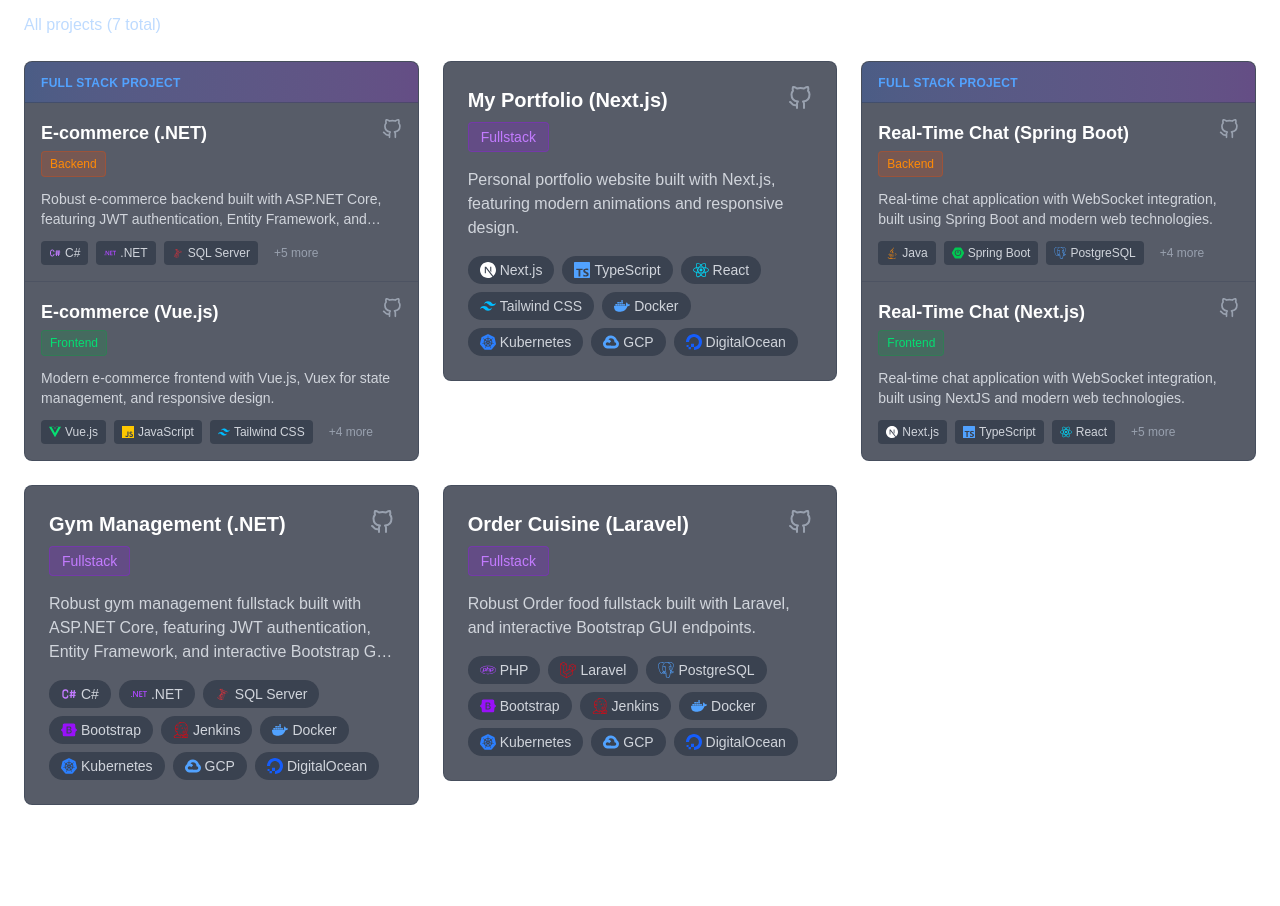
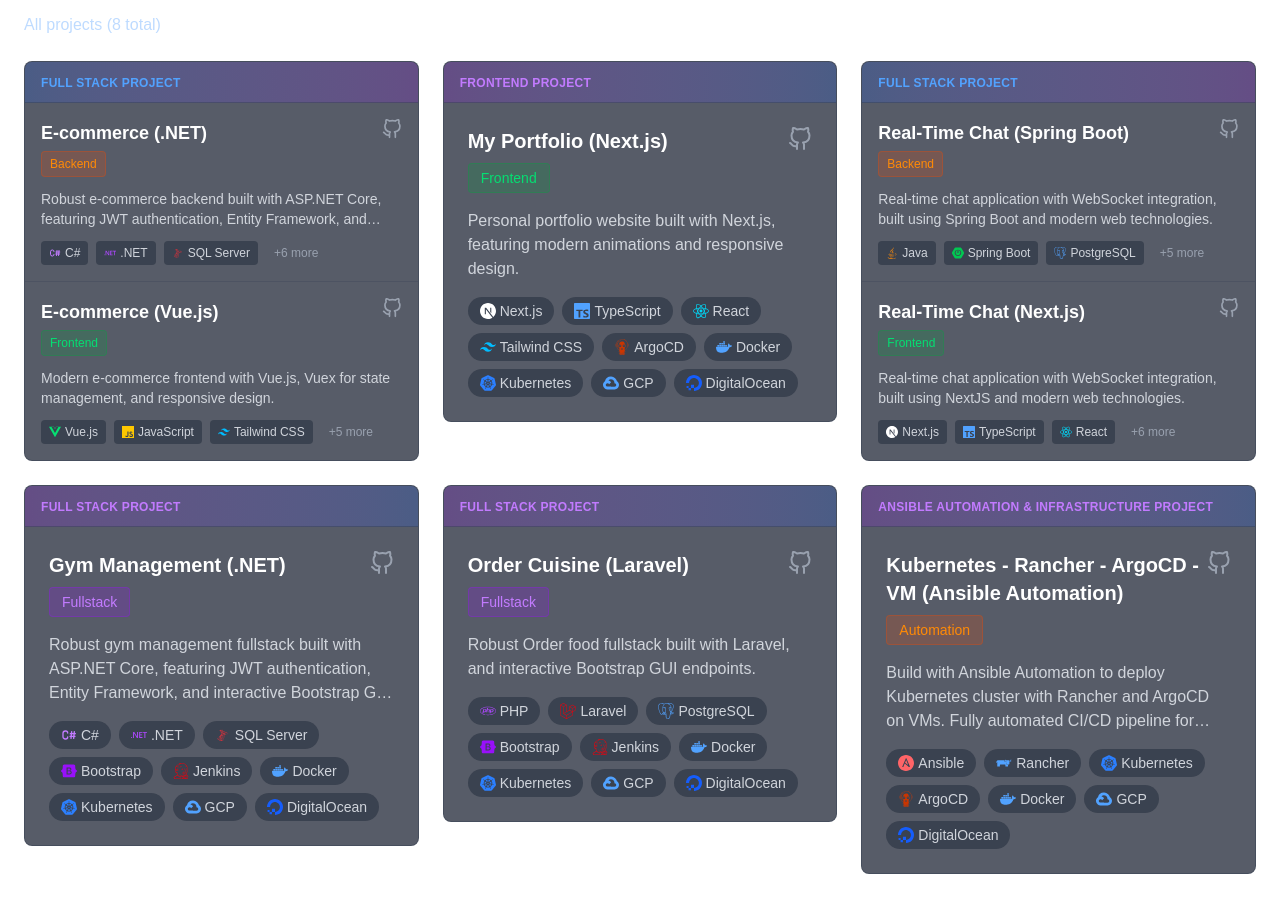
Before and after one commit to BunlongCHEA/NextJS_Portfolio, a Next.js app: page / in a window 1280 px wide. Shown: the part 1720-2626 px from the top of the page. Before the commit the page ends 2557 px from the top, so only its background shows below. Built offline with nearby package versions, Linux system fonts and the light colour scheme.

Commit message:
add icon - project - modify UI and link

```diff
--- a/src/components/GitHubProjects.tsx
+++ b/src/components/GitHubProjects.tsx
@@ -27,7 +27,10 @@
   SiKubernetes,
   SiJenkins,
   SiGooglecloud,
-  SiDigitalocean
+  SiDigitalocean,
+  SiAnsible,
+  SiRancher,
+  SiArgo
 } from 'react-icons/si';
 import {
   DiMsqlServer
@@ -52,11 +55,12 @@
   name: string;
   description: string;
   url: string;
-  liveUrl?: string;
+  liveUrl?: string | string[];
   technologies: string[];
   images: ProjectImage[];
-  type: 'frontend' | 'backend' | 'fullstack';
+  type: 'frontend' | 'backend' | 'fullstack' | 'automation';
   relatedProject?: string; // ID of related project (frontend/backend pair)
+  headerTitle?: string;
 }
 
 // Mapping technology names to their icons and colors
@@ -87,6 +91,9 @@
   'PostgreSQL': { icon: SiPostgresql, color: 'text-blue-400' },
   'SQL Server': { icon: DiMsqlServer, color: 'text-red-500' },
 
+  'Ansible': { icon: SiAnsible, color: 'text-red-400' },
+  'Rancher': { icon: SiRancher, color: 'text-blue-400' },
+  'ArgoCD': { icon: SiArgo, color: 'text-orange-700' },
   'Docker': { icon: SiDocker, color: 'text-blue-400' },
   'Kubernetes': { icon: SiKubernetes, color: 'text-blue-500' },
   'Jenkins': { icon: SiJenkins, color: 'text-red-600' },
@@ -124,7 +131,7 @@
     description: 'Robust e-commerce backend built with ASP.NET Core, featuring JWT authentication, Entity Framework, and comprehensive API endpoints.',
     url: 'https://github.com/BunlongCHEA/Ecommerce-DotNet',
     liveUrl: 'https://ecommerceapi.bunlong.site/swagger',
-    technologies: ['C#', '.NET', 'SQL Server', 'MongoDB', 'Docker', 'Kubernetes', 'GCP', 'DigitalOcean'],
+    technologies: ['C#', '.NET', 'SQL Server', 'MongoDB','ArgoCD', 'Docker', 'Kubernetes', 'GCP', 'DigitalOcean'],
     images: [
       { url: getGitHubImageUrl('Ecommerce-DotNet', 'images/argocd_1.png'), alt: 'ArgoCD-Login' },
       { url: getGitHubImageUrl('Ecommerce-DotNet', 'images/argocd_2.png'), alt: 'ArgoCD-Repo' },
@@ -149,7 +156,7 @@
     description: 'Modern e-commerce frontend with Vue.js, Vuex for state management, and responsive design.',
     url: 'https://github.com/BunlongCHEA/Ecommerce-Vue',
     liveUrl: 'https://ecommercevue.bunlong.site',
-    technologies: ['Vue.js', 'JavaScript', 'Tailwind CSS', 'Docker', 'Kubernetes', 'GCP', 'DigitalOcean'],
+    technologies: ['Vue.js', 'JavaScript', 'Tailwind CSS','ArgoCD', 'Docker', 'Kubernetes', 'GCP', 'DigitalOcean'],
     images: [
       { url: getGitHubImageUrl('Ecommerce-Vue', 'images/argocd_1.png'), alt: 'ArgoCD-Login' },
       { url: getGitHubImageUrl('Ecommerce-Vue', 'images/argocd_2.png'), alt: 'ArgoCD-Repo' },
@@ -185,7 +192,7 @@
     description: 'Personal portfolio website built with Next.js, featuring modern animations and responsive design.',
     url: 'https://github.com/BunlongCHEA/NextJS_Portfolio',
     liveUrl: 'https://myportfolio.bunlong.site',
-    technologies: ['Next.js', 'TypeScript', 'React', 'Tailwind CSS', 'Docker', 'Kubernetes', 'GCP', 'DigitalOcean'],
+    technologies: ['Next.js', 'TypeScript', 'React', 'Tailwind CSS','ArgoCD', 'Docker', 'Kubernetes', 'GCP', 'DigitalOcean'],
     images: [
       { url: getGitHubImageUrl('NextJS_Portfolio', 'images/argocd/argocd_1.png'), alt: 'ArgoCD-Project-Deployment' },
       { url: getGitHubImageUrl('NextJS_Portfolio', 'images/argocd/argocd_2.png'), alt: 'ArgoCD-Project-Details' },
@@ -194,7 +201,8 @@
       { url: getGitHubImageUrl('NextJS_Portfolio', 'images/argocd/k8s_2.png'), alt: 'K8S-Pod-1' },
       { url: getGitHubImageUrl('NextJS_Portfolio', 'images/argocd/portfolio_1.png'), alt: 'Web-My-Portfolio' },
     ],
-    type: 'fullstack'
+    type: 'frontend',
+    headerTitle: 'FrontEnd Project'
   },
   {
     id: 'springboot-chat',
@@ -202,7 +210,7 @@
     description: 'Real-time chat application with WebSocket integration, built using Spring Boot and modern web technologies.',
     url: 'https://github.com/BunlongCHEA/SpringBoot-RealTimeChat',
     liveUrl: 'https://chatspringboot.bunlong.site',
-    technologies: ['Java', 'Spring Boot', 'PostgreSQL', 'Docker', 'Kubernetes', 'GCP', 'DigitalOcean'],
+    technologies: ['Java', 'Spring Boot', 'PostgreSQL','ArgoCD', 'Docker', 'Kubernetes', 'GCP', 'DigitalOcean'],
     images: [
       { url: getGitHubImageUrl('SpringBoot-RealTimeChat', 'images/argocd_1.png'), alt: 'ArgoCD-Repo' },
       { url: getGitHubImageUrl('SpringBoot-RealTimeChat', 'images/argocd_2.png'), alt: 'ArgoCD-Project' },
@@ -224,7 +232,7 @@
     description: 'Real-time chat application with WebSocket integration, built using NextJS and modern web technologies.',
     url: 'https://github.com/BunlongCHEA/NextJS-RealTimeChat',
     liveUrl: 'https://chatnextjs.bunlong.site',
-    technologies: ['Next.js', 'TypeScript', 'React', 'Firebase', 'Docker', 'Kubernetes', 'GCP', 'DigitalOcean'],
+    technologies: ['Next.js', 'TypeScript', 'React', 'Firebase','ArgoCD', 'Docker', 'Kubernetes', 'GCP', 'DigitalOcean'],
     images: [
       { url: getGitHubImageUrl('NextJS-RealTimeChat', 'images/argocd_1.png'), alt: 'ArgoCD-Repo' },
       { url: getGitHubImageUrl('NextJS-RealTimeChat', 'images/argocd_2.png'), alt: 'ArgoCD-Project' },
@@ -258,6 +266,7 @@
       // { url: '/images/gym-dotnet-2.png', alt: 'Database Schema' },
     ],
     type: 'fullstack',
+    headerTitle: 'Full Stack Project'
   },
   {
     id: 'cuisine-laravel',
@@ -271,6 +280,32 @@
       // { url: '/images/cuisine-laravel-2.png', alt: 'Database Schema' },
     ],
     type: 'fullstack',
+    headerTitle: 'Full Stack Project'
+  },
+  {
+    id: 'ansible-automation',
+    name: 'Kubernetes - Rancher - ArgoCD - VM (Ansible Automation)',
+    description: 'Build with Ansible Automation to deploy Kubernetes cluster with Rancher and ArgoCD on VMs. Fully automated CI/CD pipeline for application deployment and management.',
+    url: 'https://github.com/BunlongCHEA/Ansible-Playbook-Role',
+    liveUrl: [
+      'https://argocd.bunlong.site',
+      'https://rancher.bunlong.site'
+    ],
+    technologies: ['Ansible', 'Rancher', 'Kubernetes', 'ArgoCD', 'Docker' , 'GCP', 'DigitalOcean'],
+    images: [
+      { url: getGitHubImageUrl('Ansible-Playbook-Role', 'images/argocd_1.png'), alt: 'ArgoCD-Interface' },
+      { url: getGitHubImageUrl('Ansible-Playbook-Role', 'images/cloudflare_1.png'), alt: 'Cloudflare-DNS' },
+      { url: getGitHubImageUrl('Ansible-Playbook-Role', 'images/digitalocean_1.png'), alt: 'DigitalOcean-Droplet-K3S' },
+      { url: getGitHubImageUrl('Ansible-Playbook-Role', 'images/digitalocean_2.png'), alt: 'DigitalOcean-Droplet-Detail' },
+      { url: getGitHubImageUrl('Ansible-Playbook-Role', 'images/digitalocean_3.png'), alt: 'DigitalOcean-API' },
+      { url: getGitHubImageUrl('Ansible-Playbook-Role', 'images/linux_1.png'), alt: 'Command-Access-Droplet' },
+      { url: getGitHubImageUrl('Ansible-Playbook-Role', 'images/linux_2.png'), alt: 'Command-Systemctl-k3s' },
+      { url: getGitHubImageUrl('Ansible-Playbook-Role', 'images/linux_3.png'), alt: 'Command-k3s-Cluster-Pods' },
+      { url: getGitHubImageUrl('Ansible-Playbook-Role', 'images/linux_4.png'), alt: 'Command-k3s-Cluster-Cert-Secrets' },
+      { url: getGitHubImageUrl('Ansible-Playbook-Role', 'images/linux_5.png'), alt: 'Command-Ingress' },
+    ],
+    type: 'automation',
+    headerTitle: 'Ansible Automation & Infrastructure Project'
   },
 ];
 
@@ -479,7 +514,7 @@
                     <div
                       key={project.id}
                       onClick={() => openProjectModal(project)}
-                      className="p-4 cursor-pointer hover:bg-gray-800/50 transition-colors duration-200 border-b border-gray-700/30 last:border-b-0"
+                      className="p-4 cursor-pointer hover:bg-gray-800/50 transition-colors duration-200 border-b border-gray-700/30 last:border-b-0 group"
                     >
                       <div className="flex items-start justify-between mb-3">
                         <div className="flex-1">
@@ -494,7 +529,7 @@
                             {project.type.charAt(0).toUpperCase() + project.type.slice(1)}
                           </span>
                         </div>
-                        <FiGithub className="w-5 h-5 text-gray-400" />
+                        <FiGithub className="w-5 h-5 text-gray-400 group-hover:text-white transition-colors" />
                       </div>
 
                       <p className="text-gray-300 text-sm mb-3 line-clamp-2">
@@ -531,6 +566,15 @@
                     onClick={() => openProjectModal(project)}
                     className="bg-gray-900/70 rounded-lg border border-gray-700/50 backdrop-blur-sm overflow-hidden hover:border-blue-500/50 transition-all duration-300 cursor-pointer group"
                   >
+                    {/* Add header title span for single projects */}
+                    {project.headerTitle && (
+                      <div className="bg-gradient-to-r from-purple-600/20 to-blue-600/20 px-4 py-2 border-b border-gray-700/50">
+                        <span className="text-xs font-semibold text-purple-400 uppercase tracking-wide">
+                          {project.headerTitle}
+                        </span>
+                      </div>
+                    )}
+
                     <div className="p-6">
                       <div className="flex items-start justify-between mb-4">
                         <div className="flex-1">
@@ -538,13 +582,13 @@
                             {project.name}
                           </h3>
                           <span className={`inline-block px-3 py-1 rounded text-sm font-medium ${
-                            project.type === 'fullstack'
+                            project. type === 'fullstack'
                               ? 'bg-purple-600/20 text-purple-400 border border-purple-600/30'
                               : project.type === 'frontend'
                               ? 'bg-green-600/20 text-green-400 border border-green-600/30'
                               : 'bg-orange-600/20 text-orange-400 border border-orange-600/30'
                           }`}>
-                            {project.type.charAt(0).toUpperCase() + project.type.slice(1)}
+                            {project.type. charAt(0).toUpperCase() + project.type.slice(1)}
                           </span>
                         </div>
                         <FiGithub className="w-6 h-6 text-gray-400 group-hover:text-white transition-colors" />
@@ -630,7 +674,7 @@
             {/* Modal Body */}
             <div className="p-6">
               {/* Project Links */}
-              <div className="flex gap-4 mb-6">
+              <div className="flex flex-wrap gap-4 mb-6">
                 <a
                   href={selectedProject.url}
                   target="_blank"
@@ -640,7 +684,29 @@
                   <FiGithub className="w-5 h-5" />
                   <span className="text-white">View Code</span>
                 </a>
+
+                {/* Handle single or multiple liveUrls */}
                 {selectedProject.liveUrl && (
+                  Array.isArray(selectedProject.liveUrl) ?  (
+                    // Multiple URLs
+                    selectedProject.liveUrl. map((url, index) => (
+                      <a
+                        key={index}
+                        href={url}
+                        target="_blank"
+                        rel="noopener noreferrer"
+                        className="flex items-center gap-2 bg-blue-600 hover:bg-blue-700 px-4 py-2 rounded-lg transition-colors"
+                      >
+                        <FiExternalLink className="w-5 h-5" />
+                        <span className="text-white">
+                          {selectedProject.liveUrl && (selectedProject.liveUrl as string[]).length > 1
+                            ? `Live Demo ${index + 1}`
+                            : 'Live Demo'}
+                        </span>
+                      </a>
+                    ))
+                  ) : (
+                    // Single URL
                     <a
                       href={selectedProject.liveUrl}
                       target="_blank"
@@ -650,6 +716,7 @@
                       <FiExternalLink className="w-5 h-5" />
                       <span className="text-white">Live Demo</span>
                     </a>
+                  )
                 )}
               </div>
 
--- a/src/components/LanguageSwiper.tsx
+++ b/src/components/LanguageSwiper.tsx
@@ -26,7 +26,10 @@
   SiKubernetes,
   SiJenkins,
   SiGooglecloud,
-  SiDigitalocean
+  SiDigitalocean,
+  SiAnsible,
+  SiRancher,
+  SiArgo
 } from 'react-icons/si';
 import {
   DiMsqlServer
@@ -72,6 +75,9 @@
   { name: 'PostgreSQL', icon: SiPostgresql, color: 'text-blue-400' },
   { name: 'SQL Server', icon: DiMsqlServer, color: 'text-red-500' },
 
+  { name: 'Ansible', icon: SiAnsible, color: 'text-red-400' },
+  { name: 'Rancher', icon: SiRancher, color: 'text-blue-400' },
+  { name: 'ArgoCD', icon: SiArgo, color: 'text-orange-400' },
   { name: 'Docker', icon: SiDocker, color: 'text-blue-400' },
   { name: 'Kubernetes', icon: SiKubernetes, color: 'text-blue-500' },
   { name: 'Jenkins', icon: SiJenkins, color: 'text-red-600' },
--- a/src/components/LearningJourney.tsx
+++ b/src/components/LearningJourney.tsx
@@ -78,6 +78,7 @@
       technologies: ["Kubernetes", "Docker", "ArgoCD", "GitLab", "Jenkins", "Ansible", "Cloud (Digital-Ocean, GCP)"],
       images: [
         { url: getGitHubImageUrl('NextJS_Portfolio', 'images/Salacyber_Certificate_Devops.png'), alt: "Salacyber-Certificate-Devops" },
+        { url: getGitHubImageUrl('NextJS_Portfolio', 'images/Salacyber_Certificate_Network.png'), alt: "Salacyber-Certificate-Network" },
       ],
       logoUrl: getGitHubImageUrl('NextJS_Portfolio', 'images/logo/salacyber_blue.jpg')
     }
```
Also changed, not shown: images/Salacyber_Certificate_Network.png (added). Lines whose indentation alone changed are shown as unchanged.
